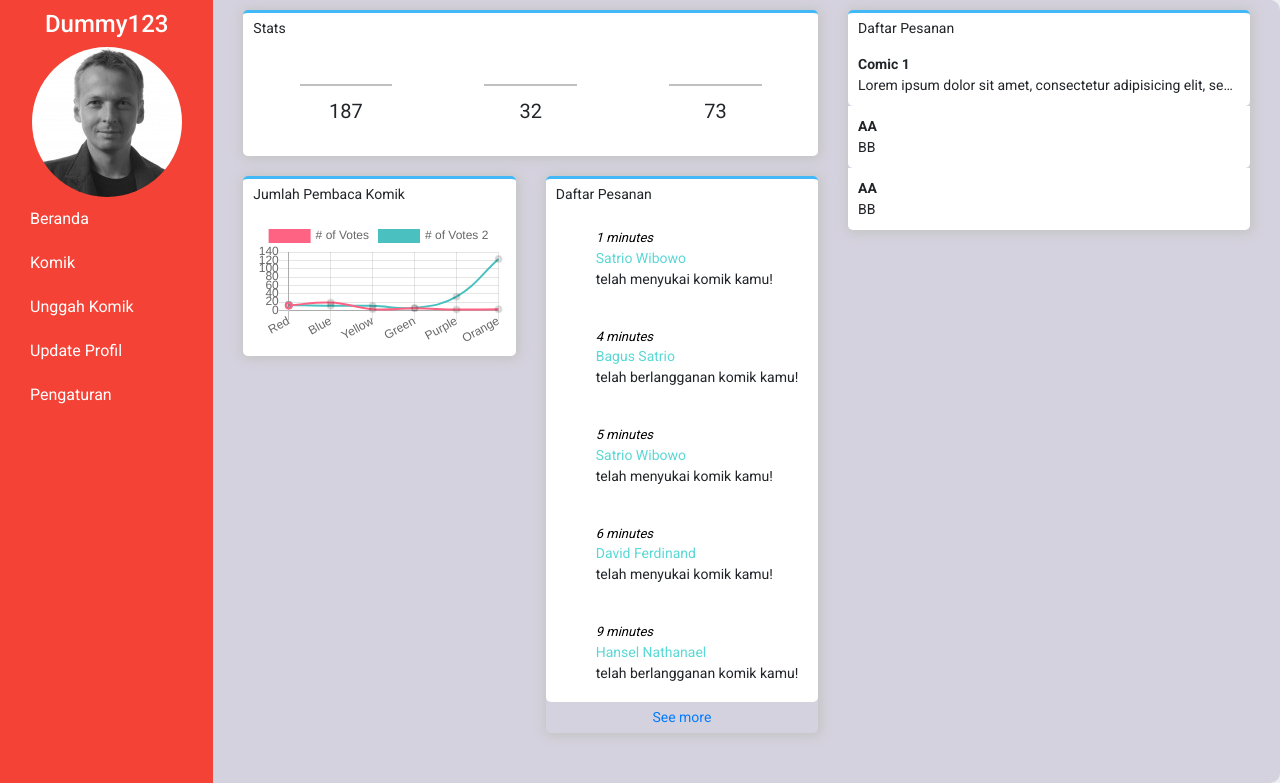
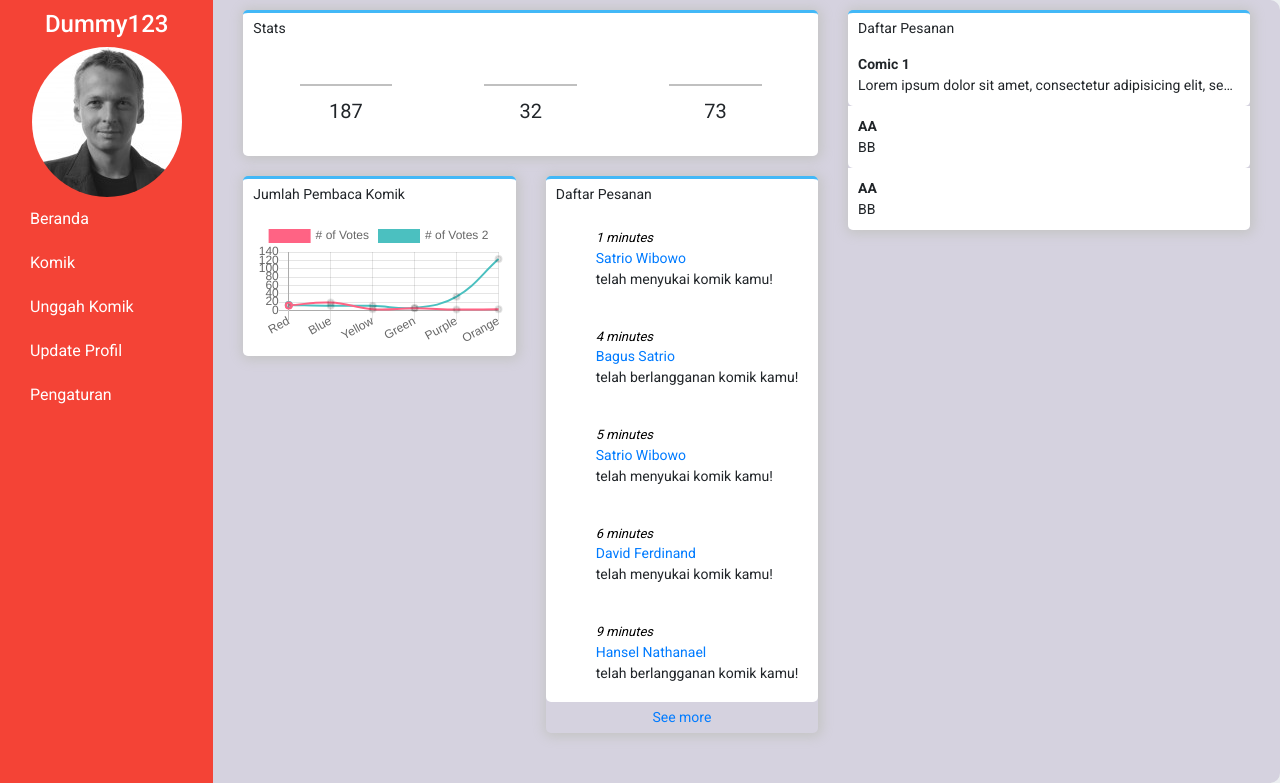
Before and after one commit to Hanselnp/TubesWebPro, a CodeIgniter app: page /TubesWebPro/adminpage in a window 1280 px wide. Shown: the part 60-843 px from the top of the page. Run offline with CodeIgniter, Linux system fonts and the light colour scheme; some libraries are stand-ins or nearby versions.

Commit message:
Leftover Changes :(

```diff
--- a/resources/css/adminpage.css
+++ b/resources/css/adminpage.css
@@ -231,10 +231,6 @@
   font-size: 14px;
 }
 
-.profile-comments{
-  color: #5AD8D5;
-}
-
 .profile-comments:hover{
   color: #94D8D5 !important;
   text-decoration: none;
```
